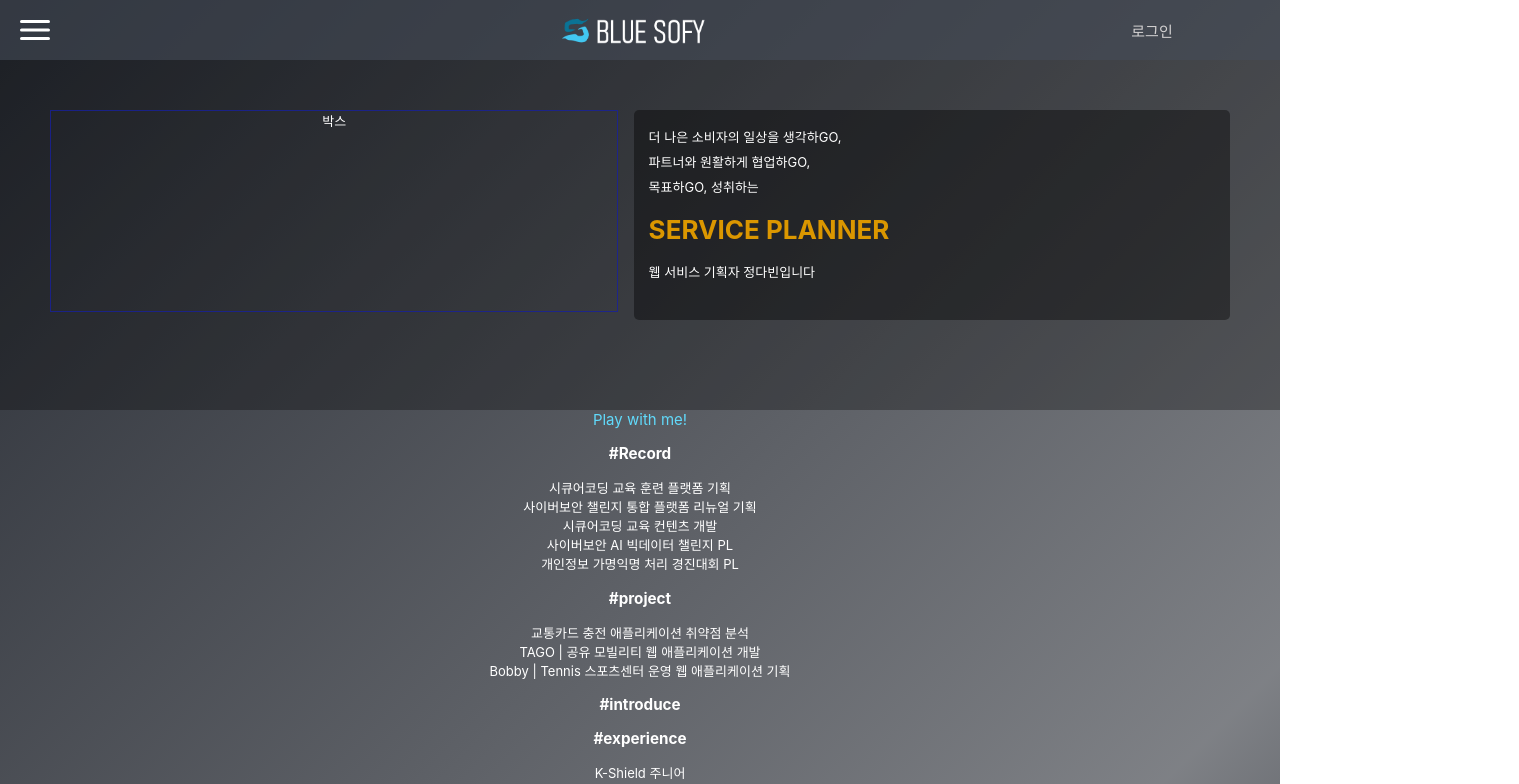
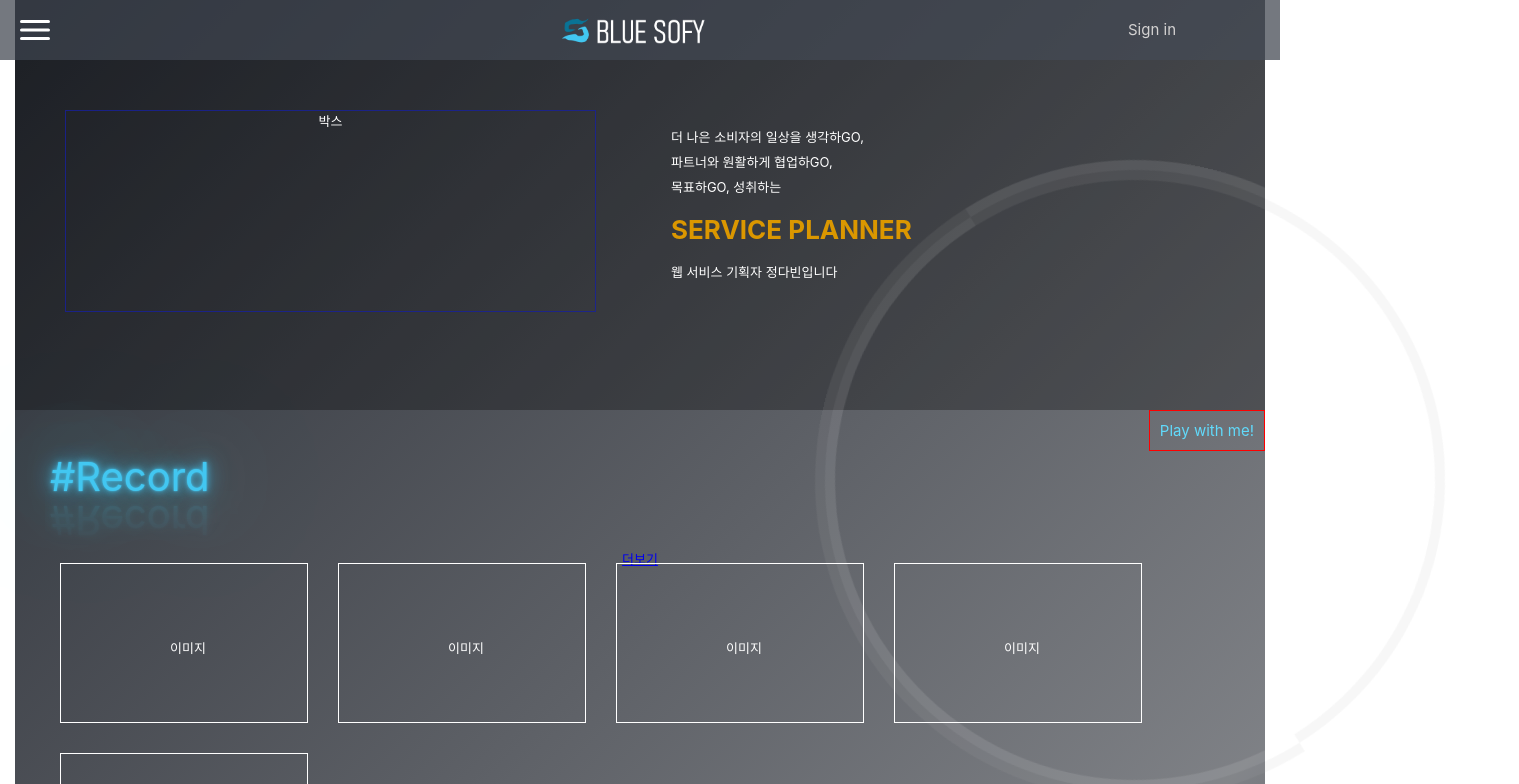
Before and after one commit to davin0130/portfolio, a React (Create React App) app in the folder src/main/front/: page / in a window 1280 px wide. Shown: the top 784 px of the page, 1519 px wide, since content can reach past the window. Built offline with nearby package versions, Linux system fonts and the light colour scheme; no server answers.

Commit message:
Modify:HomePage:Design

```diff
--- a/src/main/front/src/App.css
+++ b/src/main/front/src/App.css
@@ -1,3 +1,5 @@
+body{width:1250px; margin: 0 auto;}
+
 .App {
   text-align: center;
   font-size: 13px;
@@ -18,6 +20,7 @@
   top: 0;
   left: 0;
   background-color: rgba(58, 63, 73, 0.7);
+  z-index: 1000;
 }
 .App-header .header-menubar{
   float: left;
@@ -126,7 +129,7 @@
 
 .App-Main{
   color: white;
-  height: 1300px;
+  height: 1400px;
   padding-top: 60px;
   /* background-color: rgba(112, 106, 18, 0.651);
   color: rgb(255, 238, 0); */
--- a/src/main/front/src/pages/Header.js
+++ b/src/main/front/src/pages/Header.js
@@ -37,7 +37,7 @@ function Header() {
           <LinkItem to="/"><img className="mainlogo" src="img/bluesofy-logo-white.png" width="150" alt="mainLogo"/></LinkItem>
         </div>
         <div className="header-right">
-          <LinkItem className="mymenu" to="/signin">로그인</LinkItem>
+          <LinkItem className="mymenu" to="/signin">Sign in</LinkItem>
         </div>
       </div>
     );
--- a/src/main/front/src/pages/Home.js
+++ b/src/main/front/src/pages/Home.js
@@ -16,10 +16,11 @@ function Home() {
   }, []);
   const fontStyle={
     color: "#DB9700",
-  }
+    }
   return (
     <div>
       <div className="home">
+          <div className="circle rotate_circle"></div>
           <div className="content1">
             <div className="content1-left">
                 박스
@@ -32,27 +33,81 @@ function Home() {
               웹 서비스 기획자 정다빈입니다<br />
             </div>
           </div>
-          <LinkItem to="/">Play with me!</LinkItem>
 
-          <div className="">
-            <h3>#Record</h3>
-            시큐어코딩 교육 훈련 플랫폼 기획<br/>
-            사이버보안 챌린지 통합 플랫폼 리뉴얼 기획<br/>
+          <LinkItem to="/" className="play">Play with me!</LinkItem>
+
+          <p className="content2-title doong1">#Record</p>
+          <a href="/intro">더보기</a>
+          <div className="content2">
+            <div className="content2-box">
+              <div className="image">
+                이미지
+              </div>
+              <div className="description">
+                시큐어코딩 교육 훈련 플랫폼 기획
+                이건 어떤 프로젝트였다
+              </div>
+            </div>
+
+            <div className="content2-box">
+              <div className="image">
+                이미지
+              </div>
+              <div className="description">
+                사이버보안 챌린지 통합 플랫폼 리뉴얼 기획
+                이건 어떤 프로젝트였다
+              </div>
+            </div>
+
+
+            <div className="content2-box">
+              <div className="image">
+                이미지
+              </div>
+              <div className="description">
+                개인정보 가명익명 처리 경진대회 PL
+                이건 어떤 프로젝트였다
+              </div>
+            </div>
+
+
+            <div className="content2-box">
+              <div className="image">
+                이미지
+              </div>
+              <div className="description">
+                사이버보안 AI 빅데이터 챌린지 PL
+                이건 어떤 프로젝트였다
+              </div>
+            </div>
+
+
+            <div className="content2-box">
+              <div className="image">
+                이미지
+              </div>
+              <div className="description">
+                시큐어코딩 교육 컨텐츠 개발
+                이건 어떤 프로젝트였다
+              </div>
+            </div>
+
+            {/* 사이버보안 챌린지 통합 플랫폼 리뉴얼 기획<br/>
             시큐어코딩 교육 컨텐츠 개발<br/>
             사이버보안 AI 빅데이터 챌린지 PL<br/>
-            개인정보 가명익명 처리 경진대회 PL<br/>
+            개인정보 가명익명 처리 경진대회 PL<br/> */}
           </div>
 
+          <p className="content2-title doong2">#Project</p>
           <div className="">
-            <h3>#project</h3>
             교통카드 충전 애플리케이션 취약점 분석<br/>
             TAGO | 공유 모빌리티 웹 애플리케이션 개발<br/>
             Bobby | Tennis 스포츠센터 운영 웹 애플리케이션 기획<br/>
           </div>
 
-          <h3>#introduce</h3>
+          <p className="content2-title doong1">#Introduce</p>
+          <p className="content2-title doong2">#Experience</p>
 
-          <h3>#experience</h3>
           K-Shield 주니어<br/>
           A.idle    <br/>
 
--- a/src/main/front/src/styles/Home.css
+++ b/src/main/front/src/styles/Home.css
@@ -1,3 +1,18 @@
+.circle{
+    border: rgba(255,255,255,0.1) 20px ridge;
+    position: absolute;
+    width: 600px;
+    height: 600px;
+    border-radius: 50%;
+    /* box-shadow: 0 0 7px rgb(66, 199, 241),
+    0 0 2px rgb(66, 199, 241),
+    0 0 11px rgb(66, 199, 241),
+    0 0 22px rgb(66, 199, 241),
+    0 0 33px rgb(66, 199, 241); */
+    margin: 100px 0 0 800px;
+}
+/* ========================================================= */
+
 .content1{
     background-color: rgba(0, 0, 0, 0.3);
     padding: 50px;
@@ -6,13 +21,13 @@
 .content1-left{
     border: 1px solid rgba(23, 32, 158, 0.795);
     height: 200px;
-    width: 48%;
+    width: 46%;
     float: left;
 }
 .content1-right{
-    background-color: rgba(0, 0, 0, 0.4);
+    /* background-color: rgba(0, 0, 0, 0.4); */
     border-radius: 5px;
-    width: 48%;
+    width: 46%;
     float: right;
     height: 180px;
     line-height: 25px;
@@ -23,5 +38,97 @@
     box-shadow: 5px 5px 20px 1px rgba(0, 0, 0, 0.9);
     margin-top: -5px;
     margin-left: -3px;
-    transition: all ease 0.2s 0s;
+    transition: all ease 0.3s 0s;
 }
+
+/* ========================================================= */
+.play{
+    border: 1px solid red;
+    float: right;
+    padding: 10px;
+    font-size: 25px;
+}
+
+/* ========================================================= */
+.content2{
+    /* border: 1px solid rgb(66, 199, 241); */
+    height: 400px;
+    margin: -20px 30px 0 30px;
+    border-radius: 5px;
+}
+
+.content2-title{
+    color: rgb(66, 199, 241);
+    padding: 5px;
+    font-size: 40px;
+    text-align: left;
+    margin-left: 30px;
+    text-shadow: 0 0 7px rgb(66, 199, 241),
+    0 0 2px rgb(66, 199, 241),
+    0 0 21px rgb(66, 199, 241),
+    0 0 102px rgb(66, 199, 241),
+    0 0 151px rgb(66, 199, 241);
+    -webkit-box-reflect: below -15px linear-gradient(to bottom, rgba(0,0,0,0.0), rgba(0,0,0,0.2));
+}
+.content2-title:after{
+    transition: all ease 0.3s 0s;
+    text-shadow: none;
+}
+
+.content2-box{
+    border: 1px solid white;
+    width: 20%;
+    height: 150px;
+    float: left;
+    margin: 15px;
+    padding: 4px;
+    position: relative;
+}
+.content2-box{
+    position: relative;
+    transform-style: preserve-3d;
+}
+
+.image , .description{
+    position: absolute;
+    width: 100%;
+    height: 100%;
+    backface-visibility: hidden;
+    display: flex;
+    justify-content: center;
+    align-items: center;
+    color: #fff;
+}
+.description{transform: rotateY(180deg);}
+.content2-box:hover{
+    box-shadow: 5px 5px 20px 1px rgba(0, 0, 0, 0.9);
+    transition: all ease 0.3s 0s;
+    transform: rotateY(180deg);
+}
+
+
+
+
+
+
+/* ======================================================= */
+
+.doong1{animation: doong1 0.8s infinite alternate;}
+.doong2{animation: doong2 1.2s infinite alternate;}
+
+.rotate_circle{animation: rotate_circle 20s linear infinite; transform-origin: 50% 50%;}
+
+/* ======================================================= */
+@keyframes doong1{
+    0%{transform:translate(0,0);}
+    100%{transform:translate(0,-3px);}
+}
+@keyframes doong2{
+    0%{transform:translate(0,0);}
+    100%{transform:translate(0,-3px);}
+}
+@keyframes rotate_circle{
+    100% {
+        transform: rotate(360deg);
+    }
+}
```
